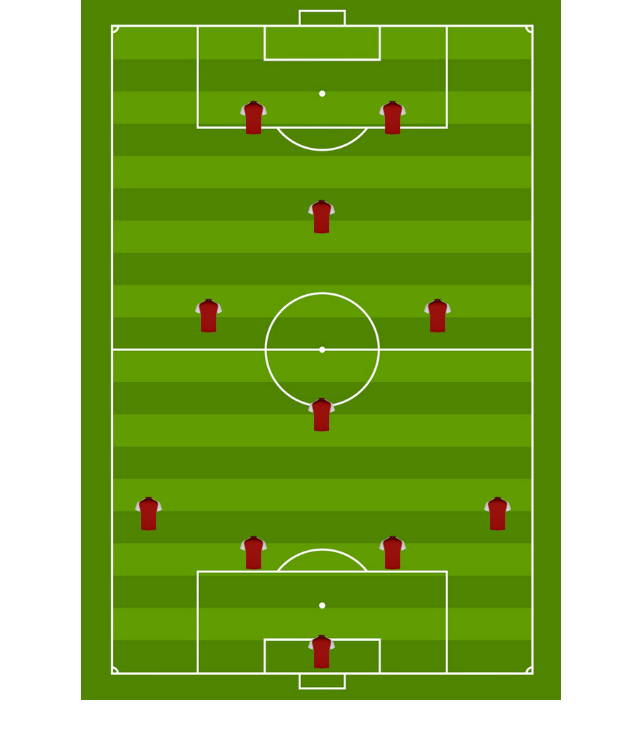
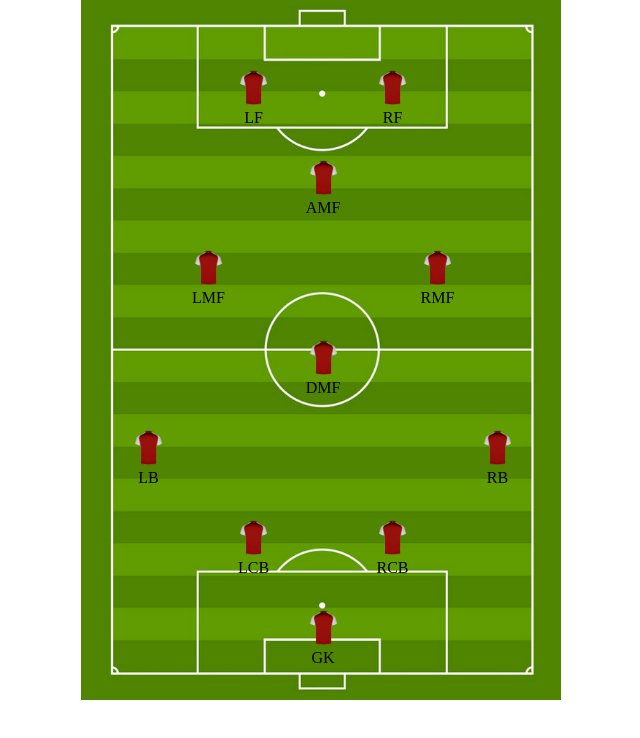
Before and after one commit to puraxa/formation-diamond, a plain HTML site: page index.html in a window 1280 px wide. Shown: the whole page, without its empty margins (319-959 px from the left). Drawn offline with Linux system fonts and the light colour scheme.

Commit message:
second commit

```diff
--- a/index.html
+++ b/index.html
@@ -7,20 +7,32 @@
   <body>
     <img src="jersey.png" alt="jersey" class="left-forward">
     <img src="jersey.png" alt="jersey" class="right-forward">
+    <p class="left-forward no-margin">LF</p>
+    <p class="right-forward no-margin">RF</p>
     <br>
     <img src="jersey.png" alt="jersey" class="middle margin-top">
+    <p class="middle no-margin">AMF</p>
     <br>
     <img src="jersey.png" alt="jersey" class="left-midfield margin-top">
     <img src="jersey.png" alt="jersey" class="right-midfield margin-top">
+    <p class="left-midfield no-margin">LMF</p>
+    <p class="right-midfield no-margin">RMF</p>
     <br>
     <img src="jersey.png" alt="jersey" class="middle margin-top">
+    <p class="middle no-margin">DMF</p>
     <br>
     <img src="jersey.png" alt="jersey" class="left-back margin-top">
     <img src="jersey.png" alt="jersey" class="right-back margin-top">
+    <p class="left-back no-margin">LB</p>
+    <p class="right-back no-margin">RB</p>
     <br>
     <img src="jersey.png" alt="jersey" class="left-centerback">
     <img src="jersey.png" alt="jersey" class="right-centerback">
+    <p class="left-centerback no-margin">LCB</p>
+    <p class="right-centerback no-margin">RCB</p>
+
     <br>
     <img src="jersey.png" alt="jersey" class="middle margin-top">
+    <p class="middle no-margin">GK</p>
   </body>
 </html>
--- a/style.css
+++ b/style.css
@@ -11,16 +11,16 @@ img {
 }
 .left-forward {
   margin-left: 155px;
-  margin-top: 100px;
+  margin-top: 70px;
 }
 .right-forward {
   margin-left: 100px;
 }
 .margin-top {
-  margin-top: 60px;
+  margin-top: 0px;
 }
 .middle {
-  margin-left: 222.5px;
+  margin-left: 224.5px;
 }
 .left-midfield {
   margin-left: 110px;
@@ -40,3 +40,12 @@ img {
 .right-centerback {
   margin-left: 100px;
 }
+.no-margin {
+  margin-top: 0px;
+}
+p {
+  display: inline-block;
+  width: 35px;
+  height: 35px;
+  text-align: center;
+}
```
